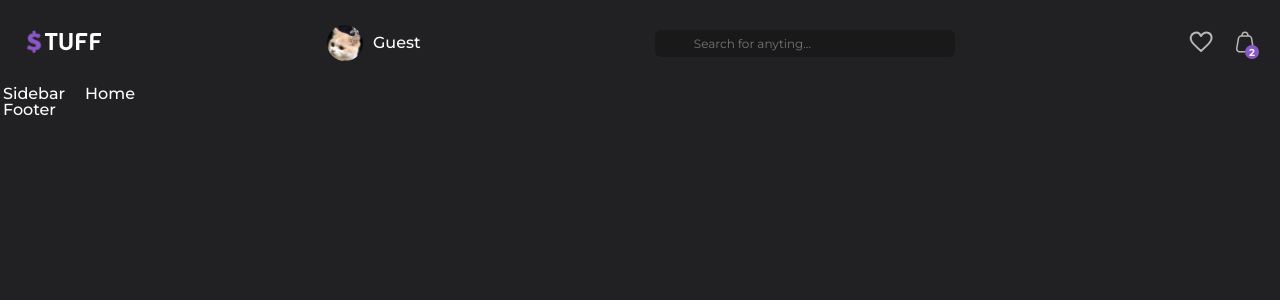
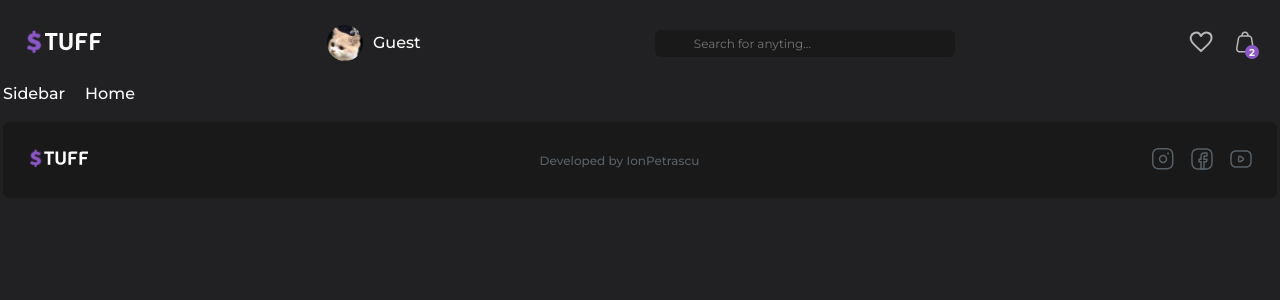
Before and after one commit to IonPetrascu/react-shop, a React (Vite) app: page / in a window 1280 px wide. Shown: the top 300 px of the page. Built offline with nearby package versions, Linux system fonts and the light colour scheme; a web font is replaced by a local one.

Commit message:
created a visual part for footer component

```diff
--- a/src/components/Footer/Footer.jsx
+++ b/src/components/Footer/Footer.jsx
@@ -1,8 +1,37 @@
 import React from 'react';
 import styles from '../../styles/Footer.module.css';
+import { Link } from 'react-router-dom';
+import { ROUTES } from '../../utils/routes';
+import Logo from '../../images/logo.svg';
 
 const Footer = () => {
-  return <div>Footer</div>;
+  return (
+    <section className={styles.footer}>
+      <div className={styles.logo}>
+        <Link to={ROUTES.HOME}>
+          <img src={Logo} alt="Stuff" />
+        </Link>
+      </div>
+      <div className={styles.rights}>Developed by IonPetrascu</div>
+      <div className={styles.socials}>
+        <a href="http://instagram.com" target="_blank">
+          <svg className={styles['icon']}>
+            <use xlinkHref={`sprite.svg#instagram`} />
+          </svg>
+        </a>
+        <a href="http://facebook.com" target="_blank">
+          <svg className={styles['icon']}>
+            <use xlinkHref={`sprite.svg#facebook`} />
+          </svg>
+        </a>
+        <a href="http://youtube.com" target="_blank">
+          <svg className={styles['icon']}>
+            <use xlinkHref={`sprite.svg#youtube`} />
+          </svg>
+        </a>
+      </div>
+    </section>
+  );
 };
 
 export default Footer;
```
